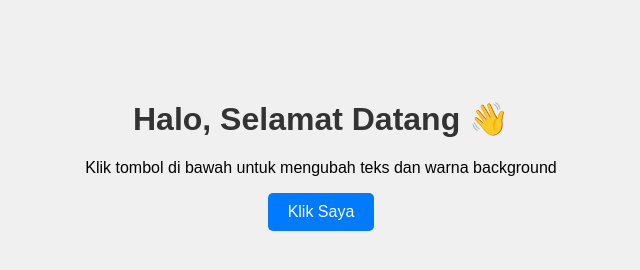
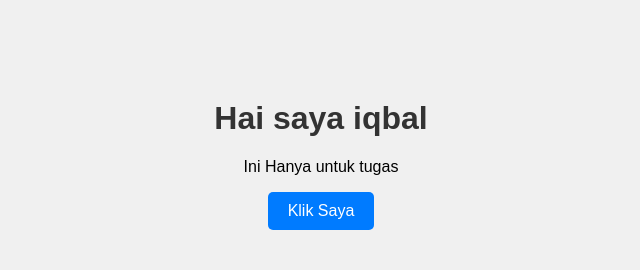
Before and after one commit to Iqbalnrflah/Website_CICD, a plain HTML site: page index.html in a window 1280 px wide. Shown: the whole page, without its empty margins (319-959 px from the left). Drawn offline with Linux system fonts and the light colour scheme.

Commit message:
test action

```diff
--- a/index.html
+++ b/index.html
@@ -9,8 +9,8 @@
 <body>
 
     <div class="container">
-        <h1 id="judul">Halo, Selamat Datang 👋</h1>
-        <p>Klik tombol di bawah untuk mengubah teks dan warna background</p>
+        <h1 id="judul">Hai saya iqbal </h1>
+        <p>Ini Hanya untuk tugas</p>
 
         <button onclick="ubahTampilan()">Klik Saya</button>
     </div>
```
Also changed, not shown: 1 other file.
